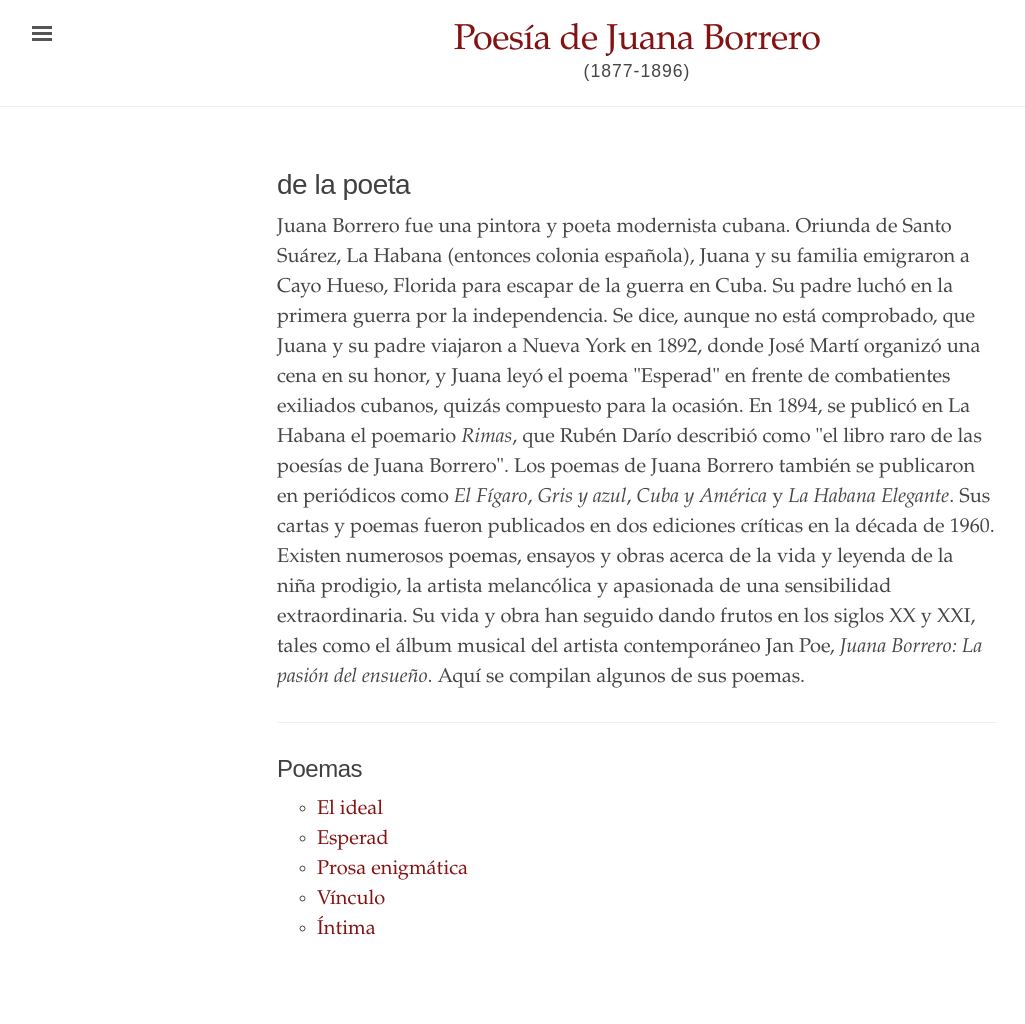
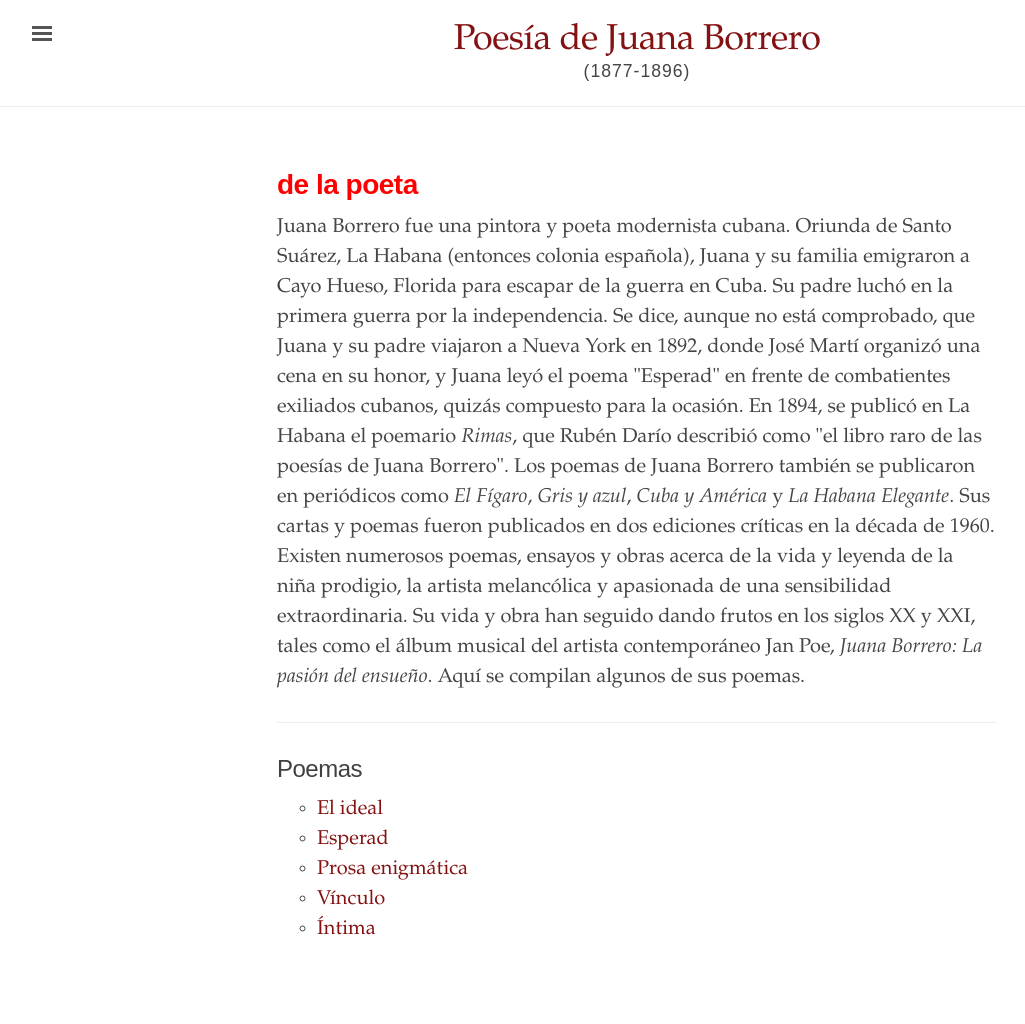
Before and after one commit to edicionesdereparto/juanaborrero, a Jekyll site: the page built from index.html, in a window 1280 px wide. Shown: the whole page, without its empty margins (3-1028 px from the left). Built offline with Jekyll 4.4.1, drawn with Linux system fonts in a browser that asks for light colours.

Commit message:
Update index.html

```diff
--- a/index.html
+++ b/index.html
@@ -7,7 +7,7 @@ title: "Poemas de Juana Borrero"
   <title>Poemas de Juana Borrero</title>
 </head>
 <div class="introduction">
-  <h1>de la poeta</h1>
+  <h1 style="font-weight: bold; color: #ff0000;">de la poeta</h1>
 <body></body>
 <p>
 Juana Borrero fue una pintora y poeta modernista cubana. Oriunda de Santo Suárez, La Habana (entonces colonia española), Juana y su familia emigraron a Cayo Hueso, Florida para escapar de la guerra en Cuba. Su padre luchó en la primera guerra por la independencia. Se dice, aunque no está comprobado, que Juana y su padre viajaron a Nueva York en 1892, donde José Martí organizó una cena en su honor, y Juana leyó el poema "Esperad" en frente de combatientes exiliados cubanos, quizás compuesto para la ocasión. En 1894, se publicó en La Habana el poemario <i>Rimas</i>, que Rubén Darío describió como "el libro raro de las poesías de Juana Borrero". Los poemas de Juana Borrero también se publicaron en periódicos como <i>El Fígaro</i>, <i>Gris y azul</i>, <i>Cuba y América</i> y <i>La Habana Elegante</i>. Sus cartas y poemas fueron publicados en dos ediciones críticas en la década de 1960. Existen numerosos poemas, ensayos y obras acerca de la vida y leyenda de la niña prodigio, la artista melancólica y apasionada de una sensibilidad extraordinaria. Su vida y obra han seguido dando frutos en los siglos XX y XXI, tales como el álbum musical del artista contemporáneo Jan Poe, <i>Juana Borrero: La pasión del ensueño</i>. Aquí se compilan algunos de sus poemas.
```
